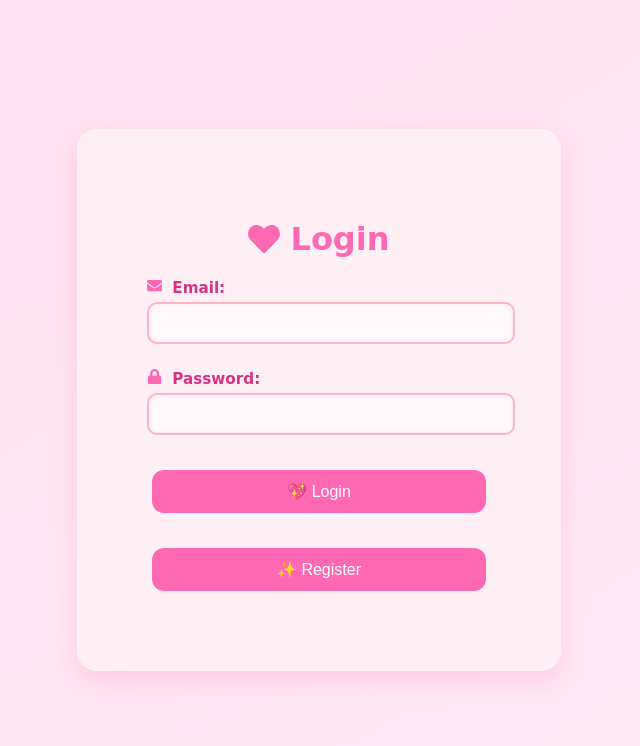
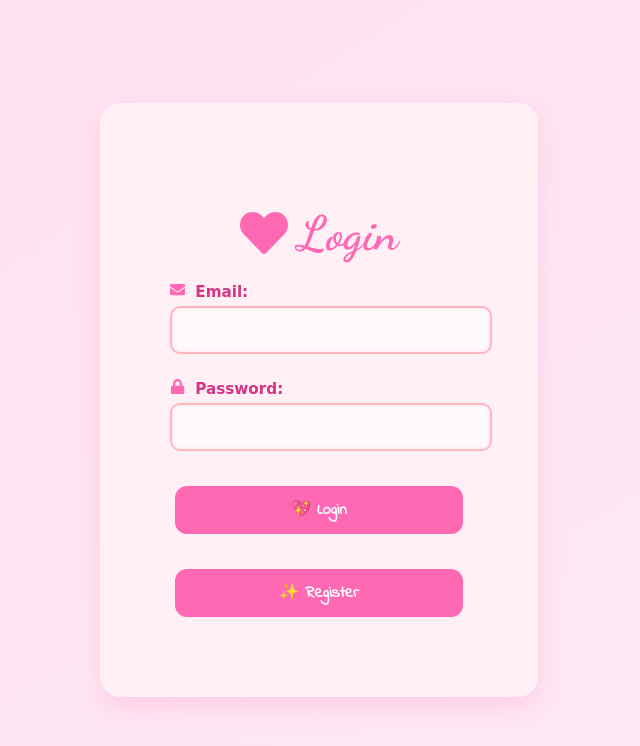
Before and after one commit to ShaynaMBarclay/angyportalfrontend, a React (Vite) app: page / in a window 1280 px wide. Shown: the top 746 px of the page, without its empty margins (321-961 px from the left). Built offline with nearby package versions, Linux system fonts and the light colour scheme; no server answers.

Commit message:
changed font

```diff
--- a/src/Styles/App.css
+++ b/src/Styles/App.css
@@ -1,6 +1,8 @@
 @import './Dashboard.css';
 @import './Login.css';
 @import './PartnerVerification.css';
+@import url('https://fonts.googleapis.com/css2?family=Dancing+Script:wght@400..700&display=swap');
+@import url('https://fonts.googleapis.com/css2?family=Indie+Flower&display=swap');
 
 
 
--- a/src/Styles/Dashboard.css
+++ b/src/Styles/Dashboard.css
@@ -25,13 +25,16 @@ textarea {
   border: 2px solid #ffb3d1;
   border-radius: 15px;
   background-color: #fff9fc;
-  font-size: 1rem;
+  font-size: 2rem;
+  font-weight: 700;
   box-shadow: inset 0 0 5px #ffe3ef;
+  font-family: "Indie Flower", cursive;
 }
 
 textarea {
   height: 120px;
   resize: none;
+  font-family: "Indie Flower", cursive;
 }
 
 button {
@@ -42,8 +45,10 @@ button {
   padding: 10px 20px;
   margin: 10px 5px;
   cursor: pointer;
-  font-size: 1rem;
+  font-size: 1.8rem;
+  font-weight: 600;
   transition: all 0.2s ease-in-out;
+  font-family: "Indie Flower", cursive;
 }
 
 button:hover {
--- a/src/Styles/Login.css
+++ b/src/Styles/Login.css
@@ -13,12 +13,13 @@
 
 h1, h2 {
   color: #ff69b4;
-  font-size: 2rem;
+  font-size: 3rem;
   margin-bottom: 20px;
   display: flex;
   justify-content: center;
   align-items: center;
   gap: 10px;
+   font-family: "Dancing Script", cursive;
 }
 
 form {
```
